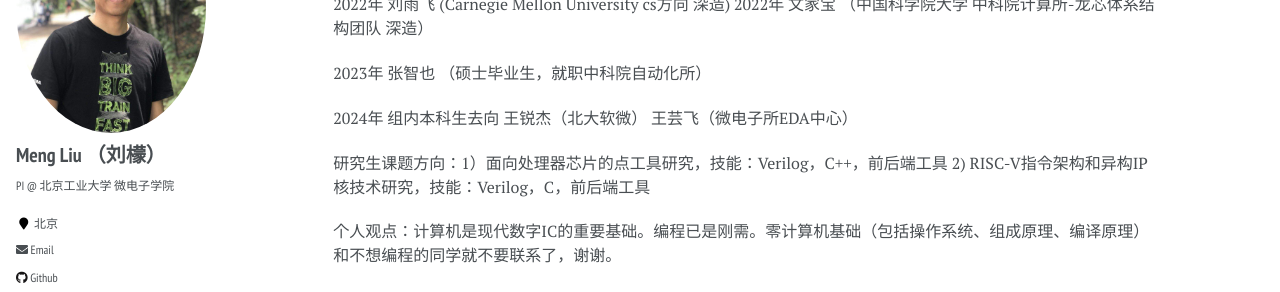
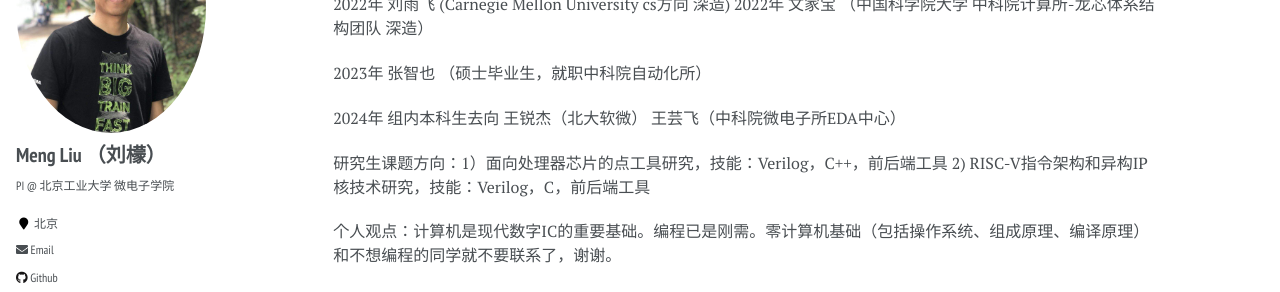
Before and after one commit to liumengbjut/liumengbjut.github.io, a Jekyll site: the page built from _pages/about.md, in a window 1280 px wide and 900 px high, scrolled down 338 px. Shown: the part 153-445 px from the top of the window. Built offline with Jekyll 4.4.1, drawn with Linux system fonts in a browser that asks for light colours.

Commit message:
Update about.md

```diff
--- a/_pages/about.md
+++ b/_pages/about.md
@@ -27,7 +27,7 @@ redirect_from:
 
 2023年 张智也   （硕士毕业生，就职中科院自动化所）
 
-2024年 组内本科生去向 王锐杰（北大软微） 王芸飞（微电子所EDA中心）
+2024年 组内本科生去向 王锐杰（北大软微） 王芸飞（中科院微电子所EDA中心）
 
 
 研究生课题方向：1）面向处理器芯片的点工具研究，技能：Verilog，C++，前后端工具  2) RISC-V指令架构和异构IP核技术研究，技能：Verilog，C，前后端工具
```
